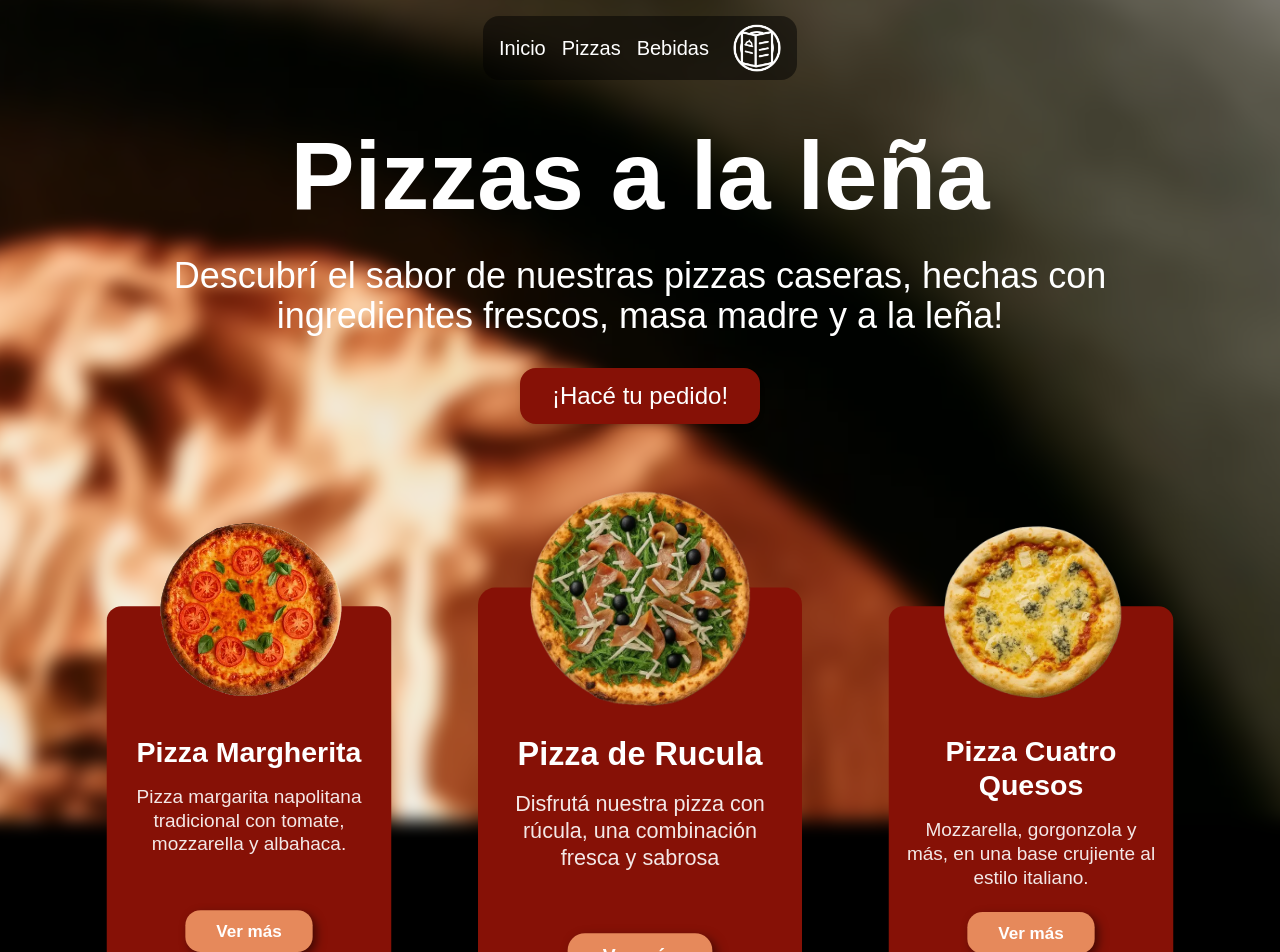
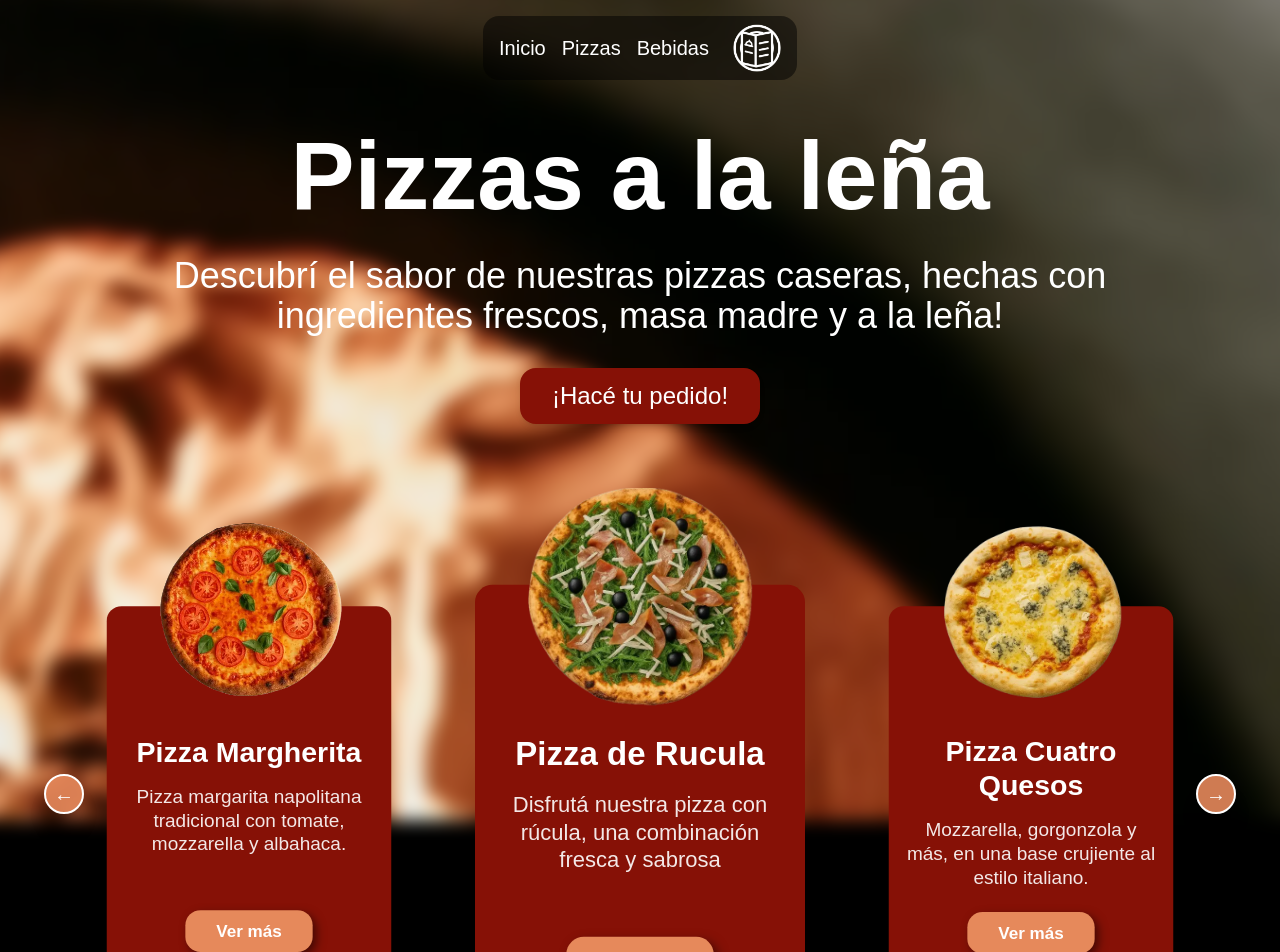
Before and after one commit to joaconst/template-pizzeria, a Next.js app: page / in a window 1280 px wide. Shown: the top 952 px of the page. Built offline with nearby package versions, Linux system fonts and the light colour scheme.

Commit message:
Mejorar el componente Slider: se agregaron botones de navegación y se ajustó el diseño de los elementos. Se optimizó la escala de los slides y se añadió carga diferida para las imágenes.

```diff
--- a/src/components/sections/Slider/index.tsx
+++ b/src/components/sections/Slider/index.tsx
@@ -8,23 +8,38 @@
 import pizzas from '@/data/pizzas.json';
 
 const Slider = () => {
-    const prevRef = useRef(null);
-    const nextRef = useRef(null);
+    const prevRef = useRef<HTMLButtonElement>(null);
+    const nextRef = useRef<HTMLButtonElement>(null);
     const [activeIndex, setActiveIndex] = useState(0);
     const [windowWidth, setWindowWidth] = useState(0);
 
     useEffect(() => {
         setWindowWidth(window.innerWidth);
         const handleResize = () => setWindowWidth(window.innerWidth);
-
         window.addEventListener('resize', handleResize);
-
         return () => window.removeEventListener('resize', handleResize);
     }, []);
 
     return (
         <section className="max-w-sm sm:max-w-6xl mx-auto mt-8 md:mt-16">
             <div className="container mx-auto px-4 sm:px-8 lg:px-0 relative">
+                {/* Botones de navegación */}
+                <button
+                    ref={prevRef}
+                    className="absolute left-2 sm:-left-5 top-1/2 -translate-y-1/2 z-20 bg-secondary/90 p-2 rounded-full border-2 border-white shadow-xl w-8 h-8 sm:w-10 sm:h-10 flex items-center justify-center hover:scale-105 transition-transform"
+                    aria-label="Slide anterior"
+                >
+                    <span className="text-white font-bold text-lg sm:text-xl">←</span>
+                </button>
+
+                <button
+                    ref={nextRef}
+                    className="absolute right-2 sm:-right-5 top-1/2 -translate-y-1/2 z-20 bg-secondary/90 p-2 rounded-full border-2 border-white shadow-xl w-8 h-8 sm:w-10 sm:h-10 flex items-center justify-center hover:scale-105 transition-transform"
+                    aria-label="Slide siguiente"
+                >
+                    <span className="text-white font-bold text-lg sm:text-xl">→</span>
+                </button>
+
                 <Swiper
                     className="custom-swiper"
                     loop={true}
@@ -58,14 +73,16 @@
                         return (
                             <SwiperSlide key={item.id} className="p-2 sm:p-4">
                                 <article
-                                    className={`relative w-[250px] md:w-[300px] h-[475px] mx-auto rounded-2xl overflow-hidden flex flex-col items-center justify-center text-center bg-transparent transition-all duration-300 ease-in-out ${isCenter ? 'lg:scale-108 lg:z-10' : 'lg:scale-95'
-                                        } after:content-[''] after:absolute after:top-[20%] after:left-0 after:w-full after:h-[80%] after:bg-primary after:rounded-t-2xl after:z-0`}
+                                    className={`relative w-[250px] md:w-[300px] h-[475px] mx-auto rounded-2xl overflow-hidden flex flex-col items-center justify-center text-center bg-transparent transition-all duration-300 ease-in-out ${
+                                        isCenter ? 'lg:scale-110 lg:z-10' : 'lg:scale-95'
+                                    } after:content-[''] after:absolute after:top-[20%] after:left-0 after:w-full after:h-[80%] after:bg-primary after:rounded-t-2xl after:z-0`}
                                 >
                                     <div className="relative z-10 w-[200px] md:w-[215px] h-[200px] md:h-[215px]">
                                         <img
                                             src={item.image}
                                             alt={item.title}
                                             className="w-full h-full object-cover rounded-full"
+                                            loading="lazy"
                                         />
                                     </div>
 
@@ -89,9 +106,10 @@
                         );
                     })}
                 </Swiper>
+
                 <a
                     href="#"
-                    className="mt-22 block w-fit mx-auto px-16 py-3 text-2xl font-semibold bg-secondary text-white rounded-2xl transition-all duration-300 hover:bg-secondary/90 hover:scale-105 focus:outline-none focus:ring-2 focus:ring-secondary focus:ring-offset-2 shadow-[4px_4px_10px_rgba(0,0,0,0.5)]"
+                    className="mt-12 block w-fit mx-auto px-12 py-3 text-2xl font-semibold bg-secondary text-white rounded-2xl transition-all duration-300 hover:bg-secondary/90 hover:scale-105 focus:outline-none focus:ring-2 focus:ring-secondary focus:ring-offset-2 shadow-[4px_4px_10px_rgba(0,0,0,0.5)]"
                 >
                     Ver todas
                 </a>
```
